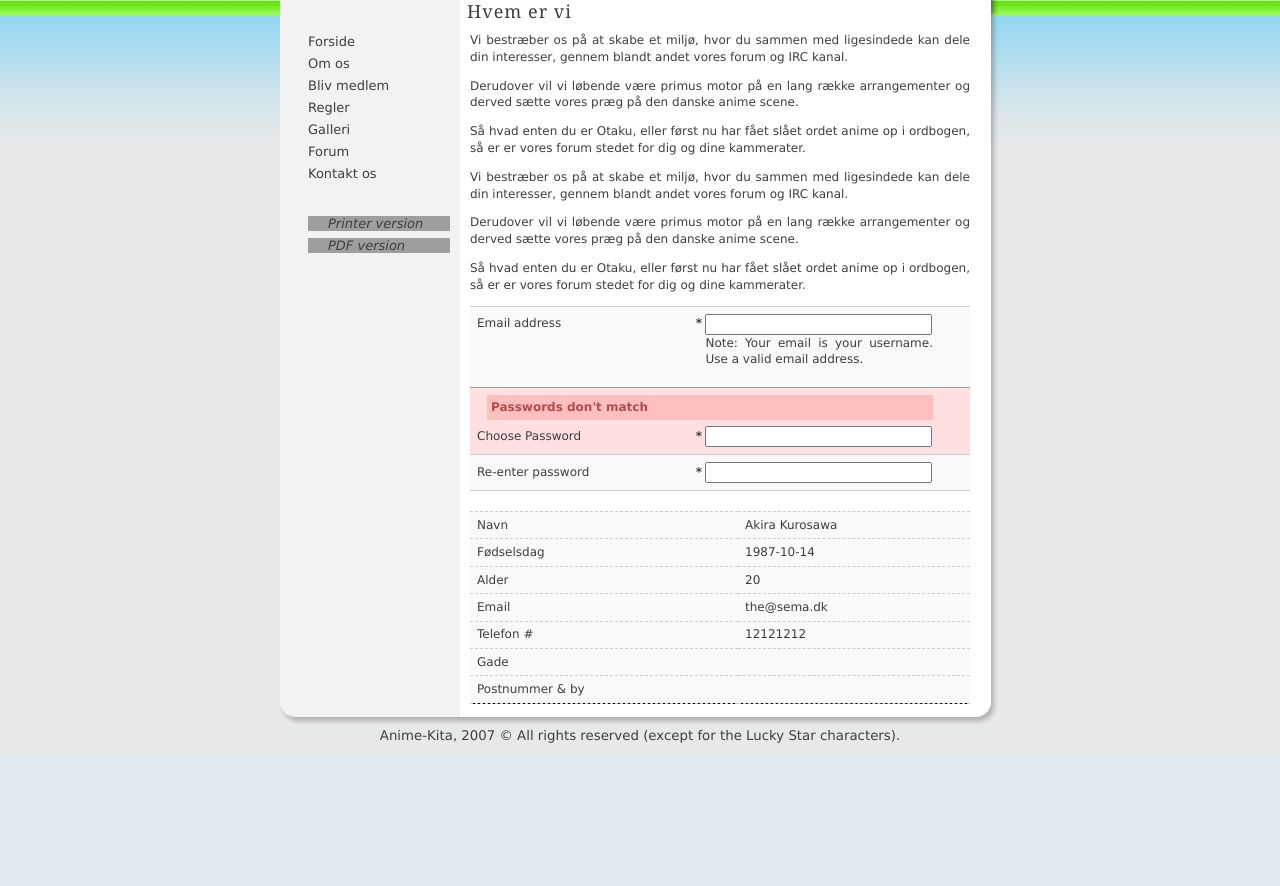
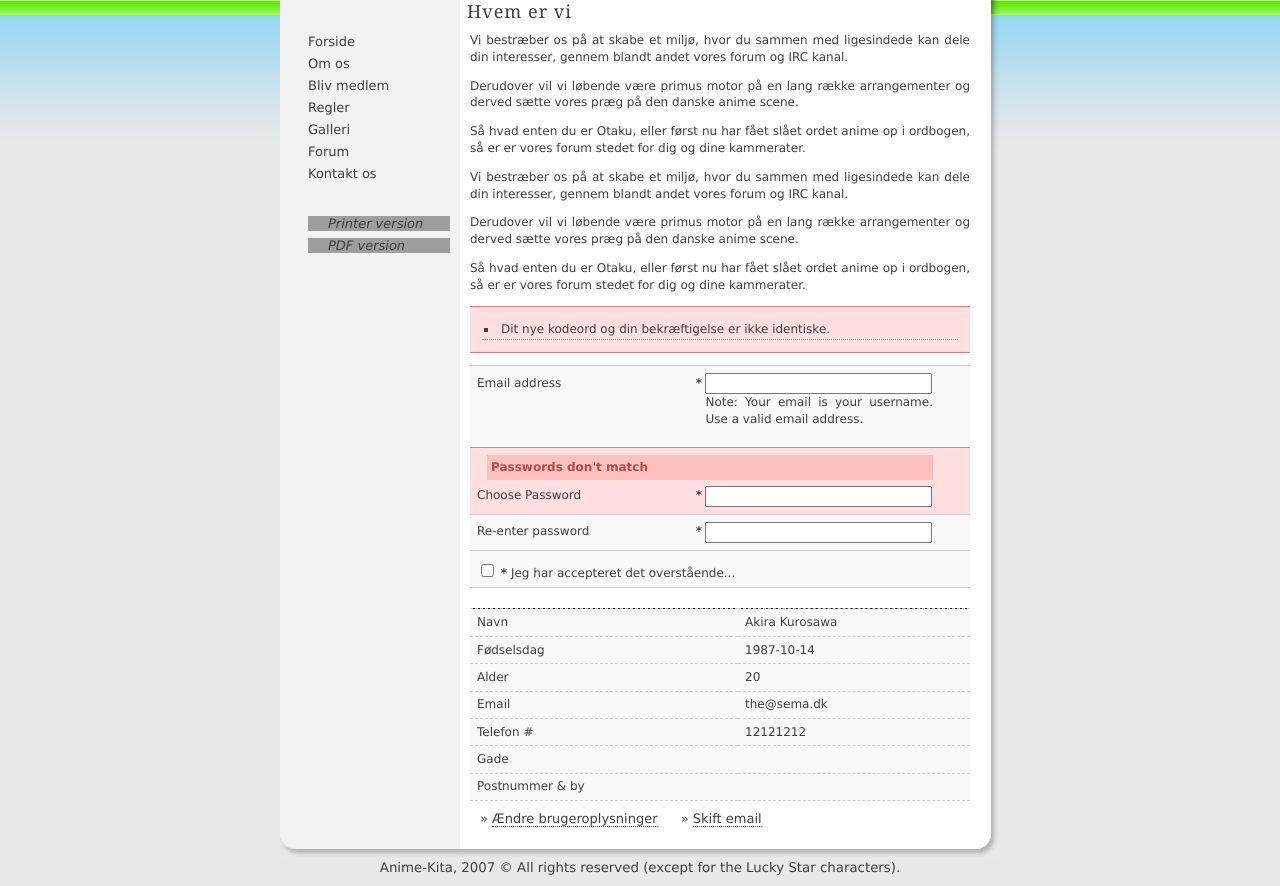
Before and after one commit to animekita/anime-kita-static, a PHP site: page /form.htm in a window 1280 px wide. Shown: the part 137-1023 px from the top of the page. Before the commit the page ends 880 px from the top, so only its background shows below. Run offline with PHP 8.4, Linux system fonts and the light colour scheme; grey boxes are pictures that could not be loaded.

Commit message:
Opdatering til style filerne i forbindelse med det nye selvbetjenings-system.
HTML Template filerne er også blevet opdateret for at vise nogle flere
af de nye elementer der er blevet stylet.

```diff
--- a/css/extra.css
+++ b/css/extra.css
@@ -28,9 +28,9 @@
 	width: 540px;
 }
 
-#content p, #content ul, #content h2, #content h3,
-#content h4, #content table, #content fieldset,
-#content ul, #content span, #content dl, #content table {
+#content p, #content h2, #content h3,
+#content h4, #content fieldset, #content table,
+#content ul, #content span, #content dl {
 	margin-right: 30px;
 	margin-left: 10px;
 }
--- a/css/uni-form-generic.css
+++ b/css/uni-form-generic.css
@@ -1,194 +1,195 @@
 /* Uni-Form by Dragan Babic  - http://dnevnikeklektika.com/ , http://draganbabic.com/ */
 /* Some rights reserved - http://creativecommons.org/licenses/by-sa/2.5/ */
-/* It is suggested not to edit this file directly, but rather the uni-form.css provided in the Uni-Form zip archive */
 
-.uniForm{
-  margin:0; padding:0;
-  position:relative;
-  width:100%;
-  overflow:hidden;
+.uniForm {
+    margin: 0;
+    padding: 0;
+    position: relative;
+    width: 100%;
+    overflow: hidden;
+}
+/* Some generals */
+.uniForm fieldset {
+    border: none;
+    margin: 0;
+    padding: 0;
 }
 
-  /* Some generals */
-  .uniForm fieldset{
-    border:none;
-    margin:0; padding:0;
-  }
-    .uniForm fieldset legend{
-      margin:0; padding:0;
+.uniForm fieldset legend {
+    margin: 0;
+    padding: 0;
 }
 
-    .uniForm .ctrlHolder{ /* This is the main unit that contains our form elements */
-      overflow:hidden;
-      margin:0; padding:0;
-      clear:both;
+/* This is the main unit that contains our form elements */
+.uniForm .ctrlHolder {
+    overflow: hidden;
+    margin: 0;
+    padding: 0;
+    clear: both;
 }
 
-    .uniForm .buttonHolder{
-      overflow:hidden;
-      clear:both;
-    }
-      .uniForm .resetButton{
-      }
-      .uniForm .submitButton{
+.uniForm .buttonHolder {
+    overflow: hidden;
+    clear: both;
 }
 
-    .uniForm .inlineLabel,
-    .uniForm .inlineLabels .inlineLabel,
-    .uniForm .blockLabels .inlineLabel{
-      width:auto;
-      float:none;
-      margin:0 1em 0 0;
-      display:inline;
-    }
-      .uniForm .inlineLabel input{
+.uniForm .resetButton {
 }
 
-    .uniForm .focused{ /* For highlighting the rows on input focus */
+.uniForm .submitButton {
 }
 
+.uniForm .inlineLabel, .uniForm .inlineLabels .inlineLabel, .uniForm .blockLabels .inlineLabel {
+    width: auto;
+    float: none;
+    margin: 0 1em 0 0;
+    display: inline;
+}
+
+.uniForm .inlineLabel input {
+}
+
+.uniForm .focused { /* For highlighting the rows on input focus */
+}
 /* ########################################################################## */
-
 /* Styles for form controls where labels are in line with the input elements */
 /* Set the class of the parent (preferably to a fieldset) to .inlineLabels */
-    .uniForm .inlineLabels .ctrlHolder{
-    }
-        .uniForm .inlineLabels label,
-        .uniForm .inlineLabels .label{
-          float:left;
-          margin:.3em 2% 0 0; padding:0;
-          line-height:100%;
-          position:relative;
+.uniForm .inlineLabels .ctrlHolder {
 }
 
-        .uniForm .inlineLabels .textInput,
-        .uniForm .inlineLabels .fileUpload{
-          float:left;
-        }
-        .uniForm .inlineLabels .fileUpload{
+.uniForm .inlineLabels label, .uniForm .inlineLabels .label {
+    float: left;
+    margin: .3em 2% 0 0;
+    padding: 0;
+    line-height: 100%;
+    position: relative;
 }
 
-        .uniForm .inlineLabels .selectInput{
-          float:left;
+.uniForm .inlineLabels .textInput, .uniForm .inlineLabels .fileUpload {
+    float: left;
 }
 
-        .uniForm .inlineLabels textarea{
-          float:left;
+.uniForm .inlineLabels .fileUpload {
 }
 
-      .uniForm .inlineLabels .formHint{
-        clear:both;
+.uniForm .inlineLabels .selectInput {
+    float: left;
 }
 
-        /* inlineLabels esthetics */
-        .uniForm .inlineLabels .formHint strong{
+.uniForm .inlineLabels textarea {
+    float: left;
 }
 
-
+.uniForm .inlineLabels .formHint {
+    clear: both;
+}
+/* inlineLabels esthetics */
+.uniForm .inlineLabels .formHint strong {
+}
 /* ########################################################################## */
-
 /* Styles for form controls where labels are above the input elements */
 /* Set the class of the parent (preferably to a fieldset) to .blockLabels */
-    .uniForm .blockLabels .ctrlHolder{
+.uniForm .blockLabels .ctrlHolder {
 }
 
-      .uniForm .blockLabels label,
-      .uniForm .blockLabels .label{
-        display:block;
-        float:none;
-        margin:.3em 0; padding:0;
-        line-height:100%;
-        width:auto;
-      }
-      .uniForm .blockLabels .label{
-        float:left;
-        margin-right:3em;
+.uniForm .blockLabels label, .uniForm .blockLabels .label {
+    display: block;
+    float: none;
+    margin: .3em 0;
+    padding: 0;
+    line-height: 100%;
+    width: auto;
 }
 
-      .uniForm .blockLabels .inlineLabel{
-        position:relative; top:.15em;
+.uniForm .blockLabels .label {
+    float: left;
+    margin-right: 3em;
 }
 
-      .uniForm .blockLabels .textInput,
-      .uniForm .blockLabels .fileUpload{
-        float:left;
-      }
-      .uniForm .blockLabels .fileUpload{
+.uniForm .blockLabels .inlineLabel {
+    position: relative;
+    top: .15em;
 }
 
-      .uniForm .blockLabels .selectInput{
-        display:block;
+.uniForm .blockLabels .textInput, .uniForm .blockLabels .fileUpload {
+    float: left;
 }
 
-      .uniForm .blockLabels textarea{
-        float:left;
-        display:block;
+.uniForm .blockLabels .fileUpload {
 }
 
-      .uniForm .blockLabels .formHint{
-        float:right;
-        margin:0;
-        clear:none;
+.uniForm .blockLabels .selectInput {
+    display: block;
 }
 
-      /* blockLabels esthetics */
-      .uniForm .blockLabels .ctrlHolder{
+.uniForm .blockLabels textarea {
+    float: left;
+    display: block;
 }
 
-      .uniForm .blockLabels .focused{
+.uniForm .blockLabels .formHint {
+    float: right;
+    margin: 0;
+    clear: none;
+}
+/* blockLabels esthetics */
+.uniForm .blockLabels .ctrlHolder {
 }
 
+.uniForm .blockLabels .focused {
+}
 /* ########################################################################## */
-
 /* Focus pseudoclasses */
-    .uniForm .ctrlHolder .textInput:focus{
-    }
-    .uniForm div.focused .textInput:focus{
-    }
-    .uniForm div.focused .formHint{
+.uniForm .ctrlHolder .textInput:focus {
 }
 
-    /* Required fields asterisk styling, use if needed */
-    .uniForm label em,
-    .uniForm .label em{
-      display:block;
-      position:absolute; left:100%;
-      font-style:normal;
-      font-weight:bold;
-    }
-    .uniForm .blockLabels label em,
-    .uniForm .blockLabels .label em{
-      position:static;
-      display:inline;
+.uniForm div.focused .textInput:focus {
 }
 
-    /* ########################################################################## */
-
-    /* Messages */
-    .uniForm #errorMsg,
-    .uniForm .error{
+.uniForm div.focused .formHint {
 }
-      .uniForm #errorMsg dt,
-      .uniForm #errorMsg h3{
-      }
-      .uniForm #errorMsg dd{
-      }
-        .uniForm #errorMsg ol{
-        }
-          .uniForm #errorMsg ol li{
-          }
-      .uniForm .errorField{
+/* Required fields asterisk styling, use if needed */
+.uniForm label em, .uniForm .label em {
+    display: block;
+    position: absolute;
+    left: 100%;
+    font-style: normal;
+    font-weight: bold;
 }
 
+.uniForm .blockLabels label em, .uniForm .blockLabels .label em {
+    position: static;
+    display: inline;
+}
 /* ########################################################################## */
+/* Messages */
+.uniForm #errorMsg, .uniForm .error {
+}
 
+.uniForm #errorMsg dt, .uniForm #errorMsg h3 {
+}
+
+.uniForm #errorMsg dd {
+}
+
+.uniForm #errorMsg ol {
+}
+
+.uniForm #errorMsg ol li {
+}
+
+.uniForm .errorField {
+}
+/* ########################################################################## */
 /* Add the following classes to your fieldsets (preferably) if you want columns */
-    .uniForm .col{
-      float:left;
+.uniForm .col {
+    float: left;
 }
-    .uniForm .columnLeft{
-      float:left;
+
+.uniForm .columnLeft {
+    float: left;
 }
-    .uniForm .columnRight{
-      float:right;
+
+.uniForm .columnRight {
+    float: right;
 }
--- a/css/uni-form.css
+++ b/css/uni-form.css
@@ -1,120 +1,148 @@
 @import "uni-form-generic.css";
 /* Your styles below */
 /* Keep in mind that wherever you see "Required property" it means that the property must exist, adjust it's value to your liking */
-
 /* Generals */
 .uniForm fieldset {
-  margin-bottom: 20px;
-  border:1px solid #ccc; border-width: 0 0 1px 0;
+    margin-bottom: 20px;
+    border: 1px solid #ccc;
+    border-width: 0 0 1px 0;
 }
-.uniForm fieldset legend{
-  color:#000; /* Reset IE */
-  font-weight:bold;
-  font-size:1em;
+
+.uniForm fieldset legend {
+    color: #000; /* Reset IE */
+    font-weight: bold;
+    font-size: 1em;
 }
+
 .uniForm .ctrlHolder { /* This is the main unit that contains our form elements */
-  padding:7px;
+    padding: 7px;
 }
+
 .uniForm .buttonHolder {
-  text-align:right; /* Recommended */
-  margin:10px 0 0 0;
-  padding:10px;
-  text-align: right;
+    text-align: right; /* Recommended */
+    margin: 10px 0 0 0;
+    padding: 10px;
+    text-align: right;
 }
+
 .uniForm .focused {
-  background:#FFFCDF;
+    background: #FFFCDF;
 }
 
 .uniForm .ctrlHolder, .uniForm .buttonHolder {
-  background:#f9f9f9;
-  border:1px solid #ccc; border-width:1px 0 0 0;
+    background: #f9f9f9;
+    border: 1px solid #ccc;
+    border-width: 1px 0 0 0;
+}
+/* .inlineLabels */
+.uniForm .inlineLabels label, .uniForm .inlineLabels .label {
+    width: 45%; /* Required property */
 }
 
-/* .inlineLabels */
-.uniForm .inlineLabels label,
-.uniForm .inlineLabels .label{
-  width:45%; /* Required property */
+/* Allow checkboxes to use the full width */
+.uniForm .inlineLabels div div label {
+	width: 100%;
 }
-.uniForm .inlineLabels .textInput,
-.uniForm .inlineLabels .fileUpload{
-  width:45%; /* Required property */
-}
-.uniForm .inlineLabels .selectInput{
-  width:45%; /* Required property */
-}
-.uniForm .inlineLabels textarea{
-  width:45%; /* Required property */
-  height:12em;
-}
-#content form.uniForm .inlineLabels .formHint {
-  margin-top:0;
-  margin-left:47%;
-  font-size: 1em;
+.uniForm .inlineLabels div div label em {
+    display: inline;
+    position: static;
+    left: auto;
 }
 
-/* .blockLabels */
-.uniForm .blockLabels .textInput,
-.uniForm .blockLabels .fileUpload{
-  width:53%; /* Required property */
+.uniForm .inlineLabels .textInput, .uniForm .inlineLabels .fileUpload {
+    width: 45%; /* Required property */
 }
 
-.uniForm .blockLabels .selectInput{
-  display:block;
-  width:53.5%; /* Required property */
-}
-.uniForm .blockLabels textarea{
-  width:53%; /* Required property */
-  height:12em;
-}
-.uniForm .blockLabels .formHint{
-  width:45%; /* Required property */
+.uniForm .inlineLabels .selectInput {
+    width: 45%; /* Required property */
 }
 
-/* Columns */
-.uniForm .col{
-  width:47.9%; /* Required property */
-  margin:0 2% 0 0;
-}
-.uniForm .columnLeft{
-  width:49%; /* Required property */
-}
-.uniForm .columnRight{
-  width:49%; /* Required property */
+.uniForm .inlineLabels textarea {
+    width: 45%; /* Required property */
+    height: 12em;
 }
 
+#content form.uniForm .inlineLabels .formHint {
+    margin-top: 0;
+    margin-left: 47%;
+    font-size: 1em;
+}
+/* .blockLabels */
+.uniForm .blockLabels .textInput, .uniForm .blockLabels .fileUpload {
+    width: 53%; /* Required property */
+}
+
+.uniForm .blockLabels .selectInput {
+    display: block;
+    width: 53.5%; /* Required property */
+}
+
+.uniForm .blockLabels textarea {
+    width: 53%; /* Required property */
+    height: 12em;
+}
+
+.uniForm .blockLabels .formHint {
+    width: 45%; /* Required property */
+}
+/* Columns */
+.uniForm .col {
+    width: 47.9%; /* Required property */
+    margin: 0 2% 0 0;
+}
+
+.uniForm .columnLeft {
+    width: 49%; /* Required property */
+}
+
+.uniForm .columnRight {
+    width: 49%; /* Required property */
+}
 /* Messages */
-.uniForm #errorMsg{
-  background:#ffdfdf;
-  border:1px solid #df7d7d; border-width:1px 0;
-  margin:0 30px 1em 10px; padding:1em;
+.uniForm #errorMsg {
+    background: #ffdfdf;
+    border: 1px solid #df7d7d;
+    border-width: 1px 0;
+    margin: 0 30px 1em 10px;
+    padding: 1em;
 }
-.uniForm .error{
-  background:#ffdfdf;
-  border:1px solid #df7d7d;
-  border-width:1px 0 0 0;
+
+.uniForm .error {
+    background: #ffdfdf;
+    border: 1px solid #df7d7d;
+    border-width: 1px 0 0 0;
 }
-  .uniForm #errorMsg dt,
-  .uniForm #errorMsg h3{
-    margin:0 0 .5em 0;
-    font-size:110%;
-    line-height:100%;
-    font-weight:bold;
-  }
-  .uniForm #errorMsg dd{
-    margin:0; padding:0;
-  }
-    .uniForm #errorMsg ol{
-      margin:0; padding:0;
-    }
-      .uniForm #errorMsg ol li{
-        margin:0; padding:2px;
-        list-style-position:inside;
-        border-bottom:1px dotted #df7d7d;
-        position:relative;
-      }
-    .uniForm .errorField{
-      color:#af4c4c;
-      margin:0 0 6px 0; padding:4px;
-      background:#ffbfbf;
-	  font-size: 1em;
-    }
+
+.uniForm #errorMsg dt, .uniForm #errorMsg h3 {
+    margin: 0 0 .5em 0;
+    font-size: 110%;
+    line-height: 100%;
+    font-weight: bold;
+}
+
+.uniForm #errorMsg dd {
+    margin: 0;
+    padding: 0;
+}
+
+.uniForm #errorMsg ol, .uniForm #errorMsg ul {
+    margin: 0;
+    padding: 0;
+}
+
+.uniForm #errorMsg ol li, .uniForm #errorMsg ul li {
+    margin: 0;
+    padding: 2px;
+    list-style-position: inside;
+    border-bottom: 1px dotted #df7d7d;
+    position: relative;
+    font-size: 1em;
+}
+
+.uniForm .errorField {
+    color: #af4c4c;
+    margin: 0 0 6px 0;
+    padding: 4px;
+    background: #ffbfbf;
+    font-size: 1em;
+}
--- a/form.htm
+++ b/form.htm
@@ -55,6 +55,10 @@
 
 			<form action="/" method="post" enctype="multipart/form-data" id="something" class="uniForm">
 
+<div id="errorMsg">
+<ul class="errorlist"><li>Dit nye kodeord og din bekræftigelse er ikke identiske.</li></ul></div>
+
+
         <fieldset class="inlineLabels">
 
 
@@ -77,7 +81,12 @@
             <input name="password_retype" id="password_retype" value="" size="35" maxlength="25" type="password" class="textInput" />
           </div>
 
+		  <div class="ctrlHolder">
+			<div><label for="id_tos"><input type="checkbox" name="tos" id="id_tos" /> <em>*</em> Jeg har accepteret det overstående...</label></div>
+		  </div>
+
 		  </fieldset>
+
 		  </form>
 
 		  <table>
@@ -115,7 +124,10 @@
 </tr>
 
 </table>
-
+<ul class="table-options">
+    <li>&#187; <a href="#">Ændre brugeroplysninger</a></li>
+    <li>&#187; <a href="#">Skift email</a></li>
+</ul>
 			</div>
 
 		</div>
```
Also changed, not shown: tilmelding.htm (added, +93 -0 lines). Lines whose indentation alone changed are shown as unchanged.
